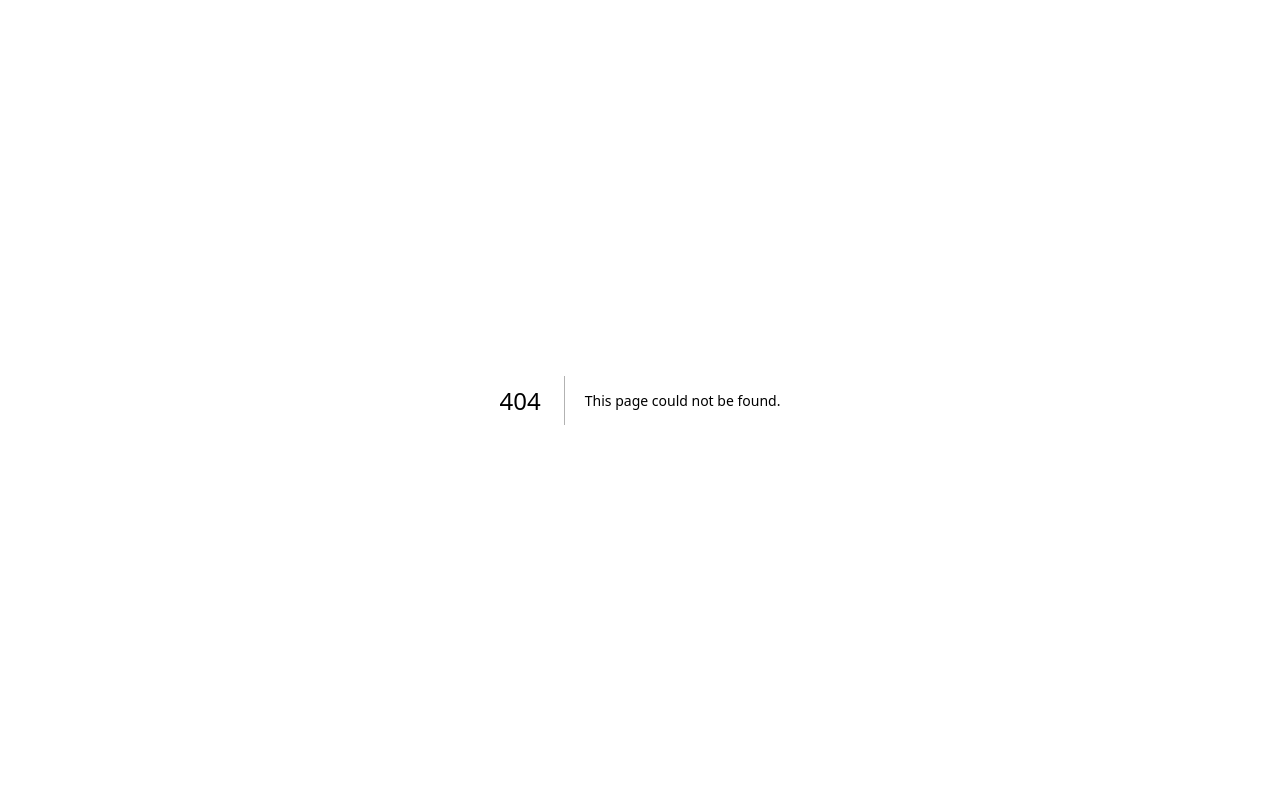
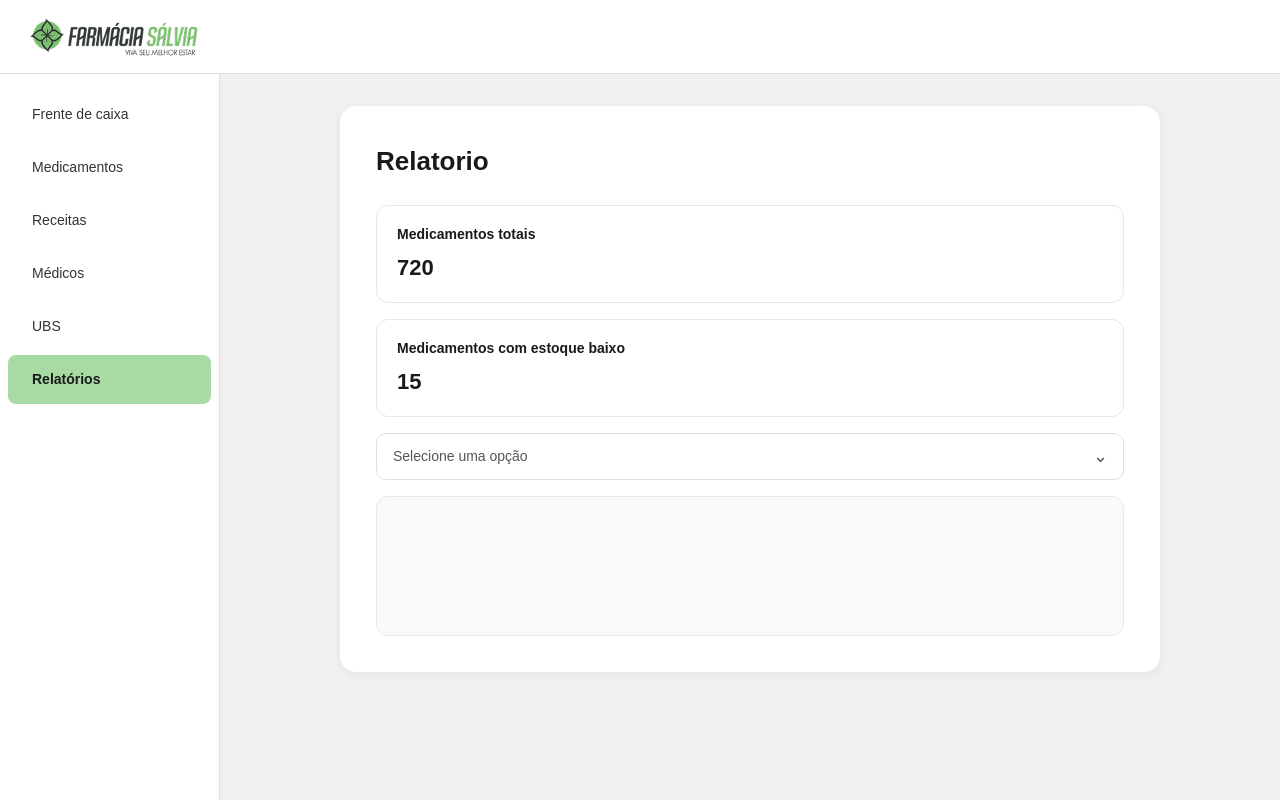
Before and after one commit to manusotrate/farmacia, a Next.js app: page /relatorios in a window 1280 px wide. Before the commit this address had no page. Built offline with nearby package versions, Linux system fonts and the light colour scheme.

Commit message:
terminei porraaaaa

```diff
--- /dev/null
+++ b/app/relatorios/page.tsx
@@ -0,0 +1,5 @@
+import RelatoriosPage from "./relatoriospage";
+
+export default function Page() {
+  return <RelatoriosPage />;
+}
--- /dev/null
+++ b/app/relatorios/relatoriospage.tsx
@@ -0,0 +1,245 @@
+"use client";
+
+import { useState } from "react";
+import { useRouter } from "next/navigation";
+import Image from "next/image";
+
+const menuItems = [
+  { label: "Frente de caixa", key: "frente", path: "/frentecaixa" },
+  { label: "Medicamentos", key: "medicamentos", path: "/medicamentos" },
+  { label: "Receitas", key: "receitas", path: "/receitas" },
+  { label: "Médicos", key: "medicos", path: "/medicos" },
+  { label: "UBS", key: "ubs", path: "/ubs" },
+  { label: "Relatórios", key: "relatorios", path: "/relatorios" },
+];
+
+const opcoes = [
+  { value: "", label: "Selecione uma opção" },
+  { value: "medicamentos_disponiveis", label: "Medicamentos disponíveis" },
+  { value: "estoque_baixo", label: "Medicamentos com estoque baixo" },
+  { value: "receitas_mes", label: "Receitas do mês" },
+  { value: "medicos_ativos", label: "Médicos ativos" },
+  { value: "ubs_cadastradas", label: "UBS cadastradas" },
+];
+
+const mockRelatorio: Record<string, string> = {
+  medicamentos_disponiveis:
+    "Cloridrato de Sertralina 50mg — 40 unidades\nCloridrato de Sertralina 100mg — 20 unidades\nLoratadina 10mg — 80 unidades\nIbuprofeno 600mg — 55 unidades\nOmeprazol 20mg — 120 unidades",
+  estoque_baixo:
+    "Loratadina 10mg — 5 unidades ⚠\nDipirona 1g — 3 unidades ⚠\nIbuprofeno 100mg — 2 unidades ⚠\nAmoxicilina 500mg — 4 unidades ⚠\nAzitromicina 500mg — 1 unidade ⚠",
+  receitas_mes:
+    "Dr. Aldo de Souza — 12 receitas\nDra. Yasmin Nishimura — 9 receitas\nDr. Henrique Araújo — 7 receitas\nDra. Sandra Minin — 5 receitas\nDr. Mateus Pereira — 4 receitas",
+  medicos_ativos:
+    "Dr. Aldo de Souza — UBS Jardim Esperança\nDr. Henrique Araújo — UBS Alto Cafezal\nDra. Yasmin Nishimura — UBS Jardim Esperança\nDra. Sandra Minin — UBS Santa Antonieta\nDr. Júlio de Lima — UBS Nova Marília\nDr. Mateus Pereira — UBS Alto Cafezal",
+  ubs_cadastradas:
+    "UBS Jardim Esperança — Marília, SP\nUBS Alto Cafezal — Pompeia, SP\nUBS Campante — Quintana, SP\nUBS Tabajaras — Tupã, SP\nUBS Nova Marília — Herculândia, SP\nUBS Caingangs — Tupã, SP",
+};
+
+export default function RelatoriosPage() {
+  const router = useRouter();
+  const [opcao, setOpcao] = useState("");
+
+  const resultado = opcao ? mockRelatorio[opcao] : "";
+
+  return (
+    <div className="wrapper">
+      <header className="header">
+        <Image src="/logo.png" alt="Farmácia Sálvia" width={180} height={52} priority />
+      </header>
+
+      <div className="main-layout">
+        <aside className="sidebar">
+          {menuItems.map((item) => (
+            <button
+              key={item.key}
+              className={`menu-item ${item.key === "relatorios" ? "menu-item-active" : ""}`}
+              onClick={() => router.push(item.path)}
+            >
+              {item.label}
+            </button>
+          ))}
+        </aside>
+
+        <main className="content">
+          <div className="card">
+            <h2 className="card-title">Relatorio</h2>
+
+            <div className="stat-card">
+              <span className="stat-label">Medicamentos totais</span>
+              <span className="stat-value">720</span>
+            </div>
+
+            <div className="stat-card">
+              <span className="stat-label">Medicamentos com estoque baixo</span>
+              <span className="stat-value">15</span>
+            </div>
+
+            <div className="select-wrapper">
+              <select
+                className="select-input"
+                value={opcao}
+                onChange={(e) => setOpcao(e.target.value)}
+              >
+                {opcoes.map((o) => (
+                  <option key={o.value} value={o.value} disabled={o.value === ""}>
+                    {o.label}
+                  </option>
+                ))}
+              </select>
+              <span className="select-arrow">⌄</span>
+            </div>
+
+            <div className="resultado-box">
+              {resultado ? (
+                resultado.split("\n").map((linha, i) => (
+                  <p key={i} className="resultado-linha">{linha}</p>
+                ))
+              ) : null}
+            </div>
+          </div>
+        </main>
+      </div>
+
+      <style jsx>{`
+        .wrapper {
+          min-height: 100vh;
+          background-color: #f0f0f0;
+          font-family: Arial, Helvetica, sans-serif;
+          display: flex;
+          flex-direction: column;
+        }
+        .header {
+          background-color: #ffffff;
+          padding: 12px 24px;
+          border-bottom: 1px solid #e0e0e0;
+          display: flex;
+          align-items: center;
+        }
+        .main-layout {
+          display: flex;
+          flex: 1;
+        }
+        .sidebar {
+          width: 220px;
+          background-color: #ffffff;
+          border-right: 1px solid #e0e0e0;
+          padding: 16px 0;
+          display: flex;
+          flex-direction: column;
+          gap: 4px;
+        }
+        .menu-item {
+          text-align: left;
+          padding: 14px 24px;
+          font-size: 14px;
+          color: #333;
+          background: none;
+          border: none;
+          cursor: pointer;
+          border-radius: 8px;
+          margin: 0 8px;
+          transition: background 0.15s;
+        }
+        .menu-item:hover {
+          background-color: #e8f5e5;
+        }
+        .menu-item-active {
+          background-color: #a8dba4;
+          font-weight: 600;
+          color: #1a1a1a;
+        }
+        .content {
+          flex: 1;
+          padding: 32px;
+          overflow-y: auto;
+          display: flex;
+          align-items: flex-start;
+          justify-content: center;
+        }
+        .card {
+          background-color: #ffffff;
+          border-radius: 16px;
+          padding: 36px;
+          box-shadow: 0 2px 8px rgba(0,0,0,0.06);
+          width: 100%;
+          max-width: 820px;
+          display: flex;
+          flex-direction: column;
+          gap: 16px;
+        }
+        .card-title {
+          font-size: 26px;
+          font-weight: 600;
+          color: #1a1a1a;
+          margin: 0 0 8px 0;
+        }
+        .stat-card {
+          border: 1.5px solid #e8e8e8;
+          border-radius: 12px;
+          padding: 18px 20px;
+          display: flex;
+          flex-direction: column;
+          gap: 6px;
+        }
+        .stat-label {
+          font-size: 14px;
+          font-weight: 600;
+          color: #1a1a1a;
+        }
+        .stat-value {
+          font-size: 22px;
+          font-weight: 700;
+          color: #1a1a1a;
+        }
+        .select-wrapper {
+          position: relative;
+        }
+        .select-input {
+          width: 100%;
+          border: 1.5px solid #e0e0e0;
+          border-radius: 10px;
+          padding: 12px 40px 12px 16px;
+          font-size: 14px;
+          color: #555;
+          background: #ffffff;
+          outline: none;
+          appearance: none;
+          cursor: pointer;
+          transition: border-color 0.2s;
+        }
+        .select-input:focus {
+          border-color: #4a9e46;
+        }
+        .select-arrow {
+          position: absolute;
+          right: 16px;
+          top: 50%;
+          transform: translateY(-50%);
+          pointer-events: none;
+          font-size: 18px;
+          color: #555;
+          line-height: 1;
+        }
+        .resultado-box {
+          border: 1.5px solid #e8e8e8;
+          border-radius: 12px;
+          padding: 20px;
+          min-height: 140px;
+          background: #fafafa;
+        }
+        .resultado-linha {
+          font-size: 14px;
+          color: #333;
+          margin: 0 0 8px 0;
+          line-height: 1.5;
+        }
+        .resultado-linha:last-child {
+          margin-bottom: 0;
+        }
+        @media (max-width: 600px) {
+          .sidebar { display: none; }
+        }
+      `}</style>
+    </div>
+  );
+}
```
